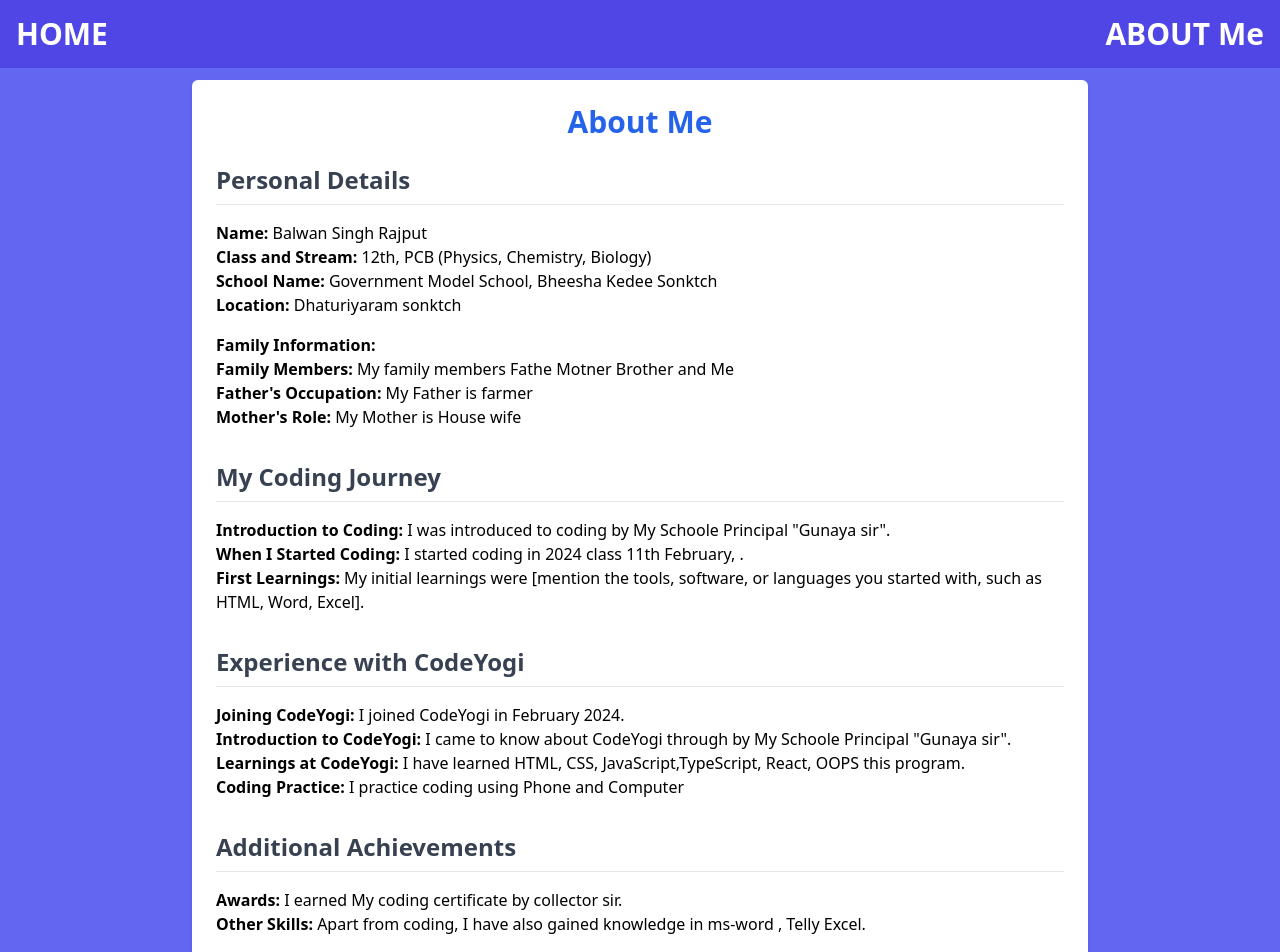
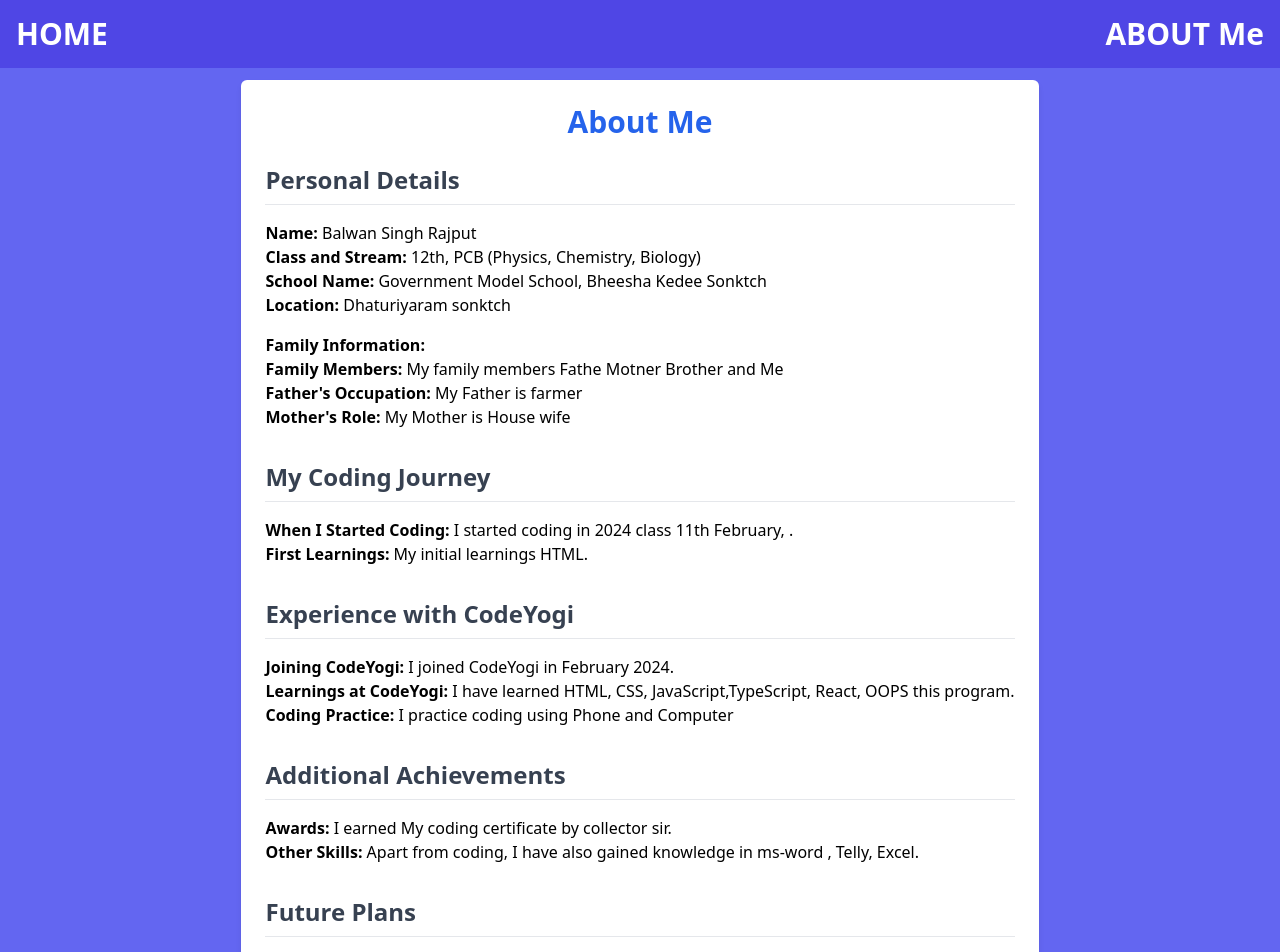
Before and after one commit to balwan-coding/Scholarship-finder-, a React (Vite) app: page /AboutMe in a window 1280 px wide. Shown: the top 952 px of the page. Built offline with nearby package versions, Linux system fonts and the light colour scheme.

Commit message:
imorived about me page

```diff
--- a/src/AboutMe.jsx
+++ b/src/AboutMe.jsx
@@ -48,17 +48,12 @@ function AboutMe() {
             My Coding Journey
           </h2>
           <p>
-            <span class="font-semibold">Introduction to Coding:</span> I was
-            introduced to coding by My Schoole Principal "Gunaya sir".
-          </p>
-          <p>
             <span class="font-semibold">When I Started Coding:</span> I started
             coding in 2024 class 11th February, .
           </p>
           <p>
             <span class="font-semibold">First Learnings:</span> My initial
-            learnings were [mention the tools, software, or languages you
-            started with, such as HTML, Word, Excel].
+            learnings HTML.
           </p>
         </section>
 
@@ -69,10 +64,6 @@ function AboutMe() {
           <p>
             <span class="font-semibold">Joining CodeYogi:</span> I joined
             CodeYogi in February 2024.
-          </p>
-          <p>
-            <span class="font-semibold">Introduction to CodeYogi:</span> I came
-            to know about CodeYogi through by My Schoole Principal "Gunaya sir".
           </p>
           <p>
             <span class="font-semibold">Learnings at CodeYogi:</span> I have
@@ -97,7 +88,7 @@ function AboutMe() {
           </p>
           <p>
             <span class="font-semibold">Other Skills:</span> Apart from coding,
-            I have also gained knowledge in ms-word , Telly Excel.
+            I have also gained knowledge in ms-word , Telly, Excel.
           </p>
         </section>
 
```
